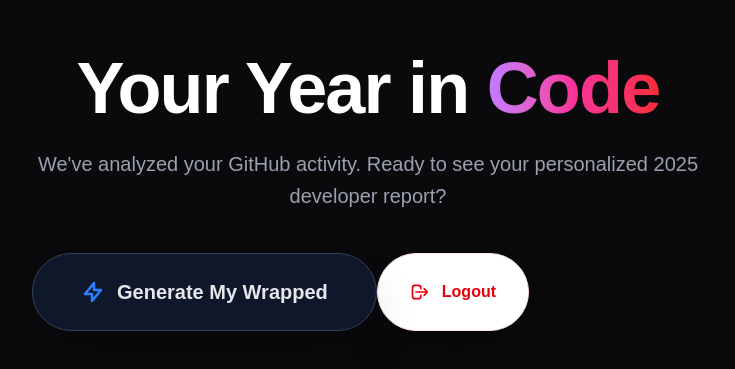
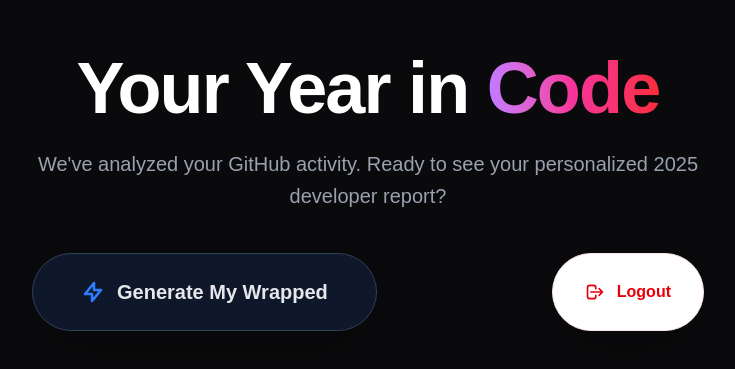
Before and after one commit to LeonardoTironi/GitHubWrapped, a Next.js app: page /wrapped in a window 1280 px wide. Shown: the part 209-578 px from the top of the page, without its empty margins (272-1007 px from the left). Built offline with nearby package versions, Linux system fonts and the light colour scheme.

Commit message:
fix logout button

```diff
--- a/app/wrapped/page.tsx
+++ b/app/wrapped/page.tsx
@@ -268,7 +268,7 @@
             We've analyzed your GitHub activity. Ready to see your personalized
             2025 developer report?
           </p>
-          <div className="flex flex-row">
+          <div className="flex flex-row justify-between">
             <button
               onClick={generateWrapped}
               className="group relative flex items-center gap-3 px-12 py-6 bg-slate-900 text-gray-200 text-xl font-bold rounded-full border border-slate-700 transition-all transform hover:scale-105 hover:bg-slate-800 hover:text-white hover:shadow-[0_0_40px_8px_rgba(30,58,138,0.5)] active:scale-95 cursor-pointer shadow-2xl"
```
